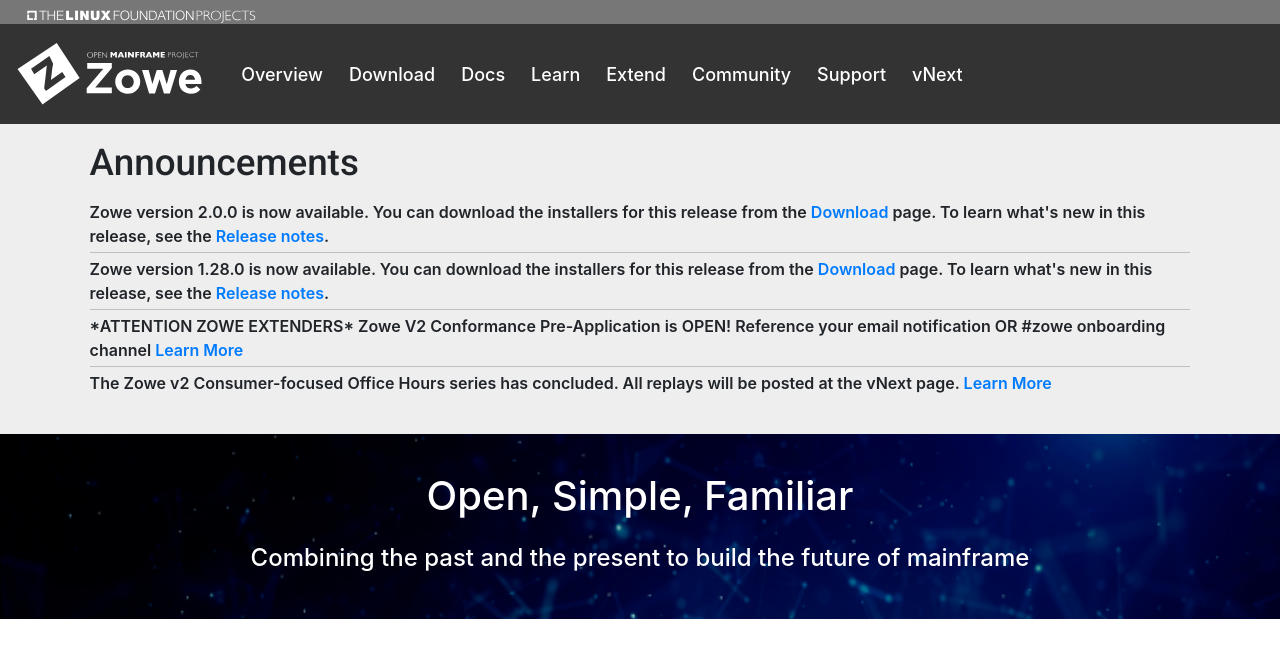
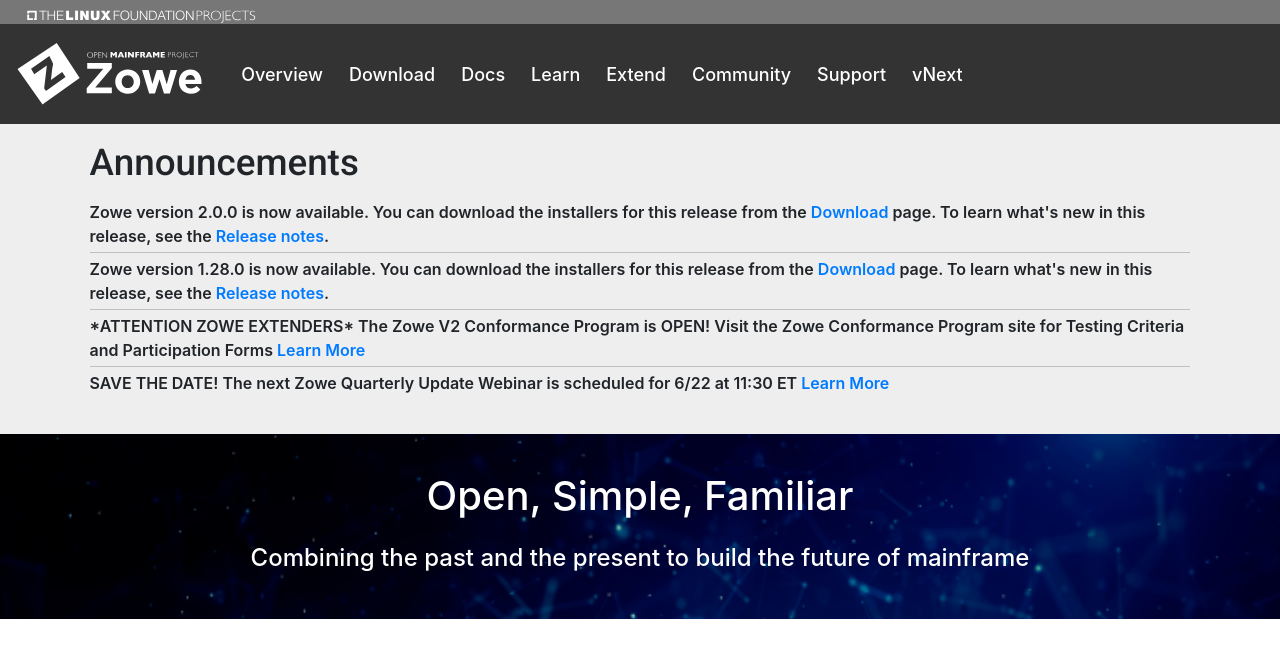
Before and after one commit to zowe/zowe.github.io, a Jekyll site: the page built from index.md, in a window 1280 px wide and 900 px high, cut to the strip 0-679 px from the top of the window. Shown: the top 658 px of the strip. Built offline with Jekyll 4.4.1, drawn with Linux system fonts in a browser that asks for light colours; our own code applies the rules of GitHub Pages for plain Markdown files.

Commit message:
Update announcements.yml
Signed-off-by: Rose Sakach <Rose.Sakach@broadcom.com>

Signed-off-by: Rose Sakach <Rose.Sakach@broadcom.com>

```diff
--- a/_data/announcements.yml
+++ b/_data/announcements.yml
@@ -1,6 +1,6 @@
 # Announcements
 # Any kind of links should NOT be in ""
-- announcement: "*ATTENTION ZOWE EXTENDERS* Zowe V2 Conformance Pre-Application is OPEN! Reference your email notification OR #zowe onboarding channel"
-  link: https://slack.openmainframeproject.org/
-- announcement: "The Zowe v2 Consumer-focused Office Hours series has concluded. All replays will be posted at the vNext page."
-  link: https://www.zowe.org/vNext.html#office-hours
+- announcement: "*ATTENTION ZOWE EXTENDERS* The Zowe V2 Conformance Program is OPEN! Visit the Zowe Conformance Program site for Testing Criteria and Participation Forms"
+  link: https://www.openmainframeproject.org/all-projects/zowe/conformance
+- announcement: "SAVE THE DATE! The next Zowe Quarterly Update Webinar is scheduled for 6/22 at 11:30 ET"
+  link: https://lists.openmainframeproject.org/g/zowe-dev/calendar
```
